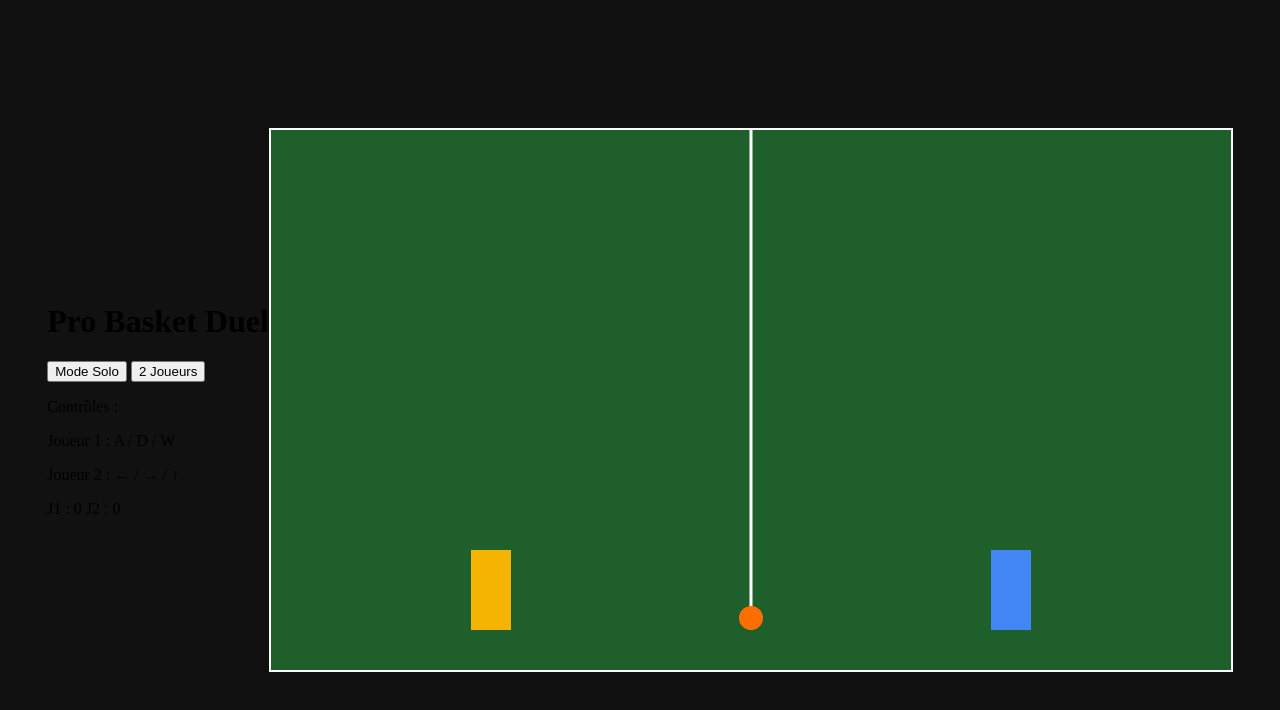
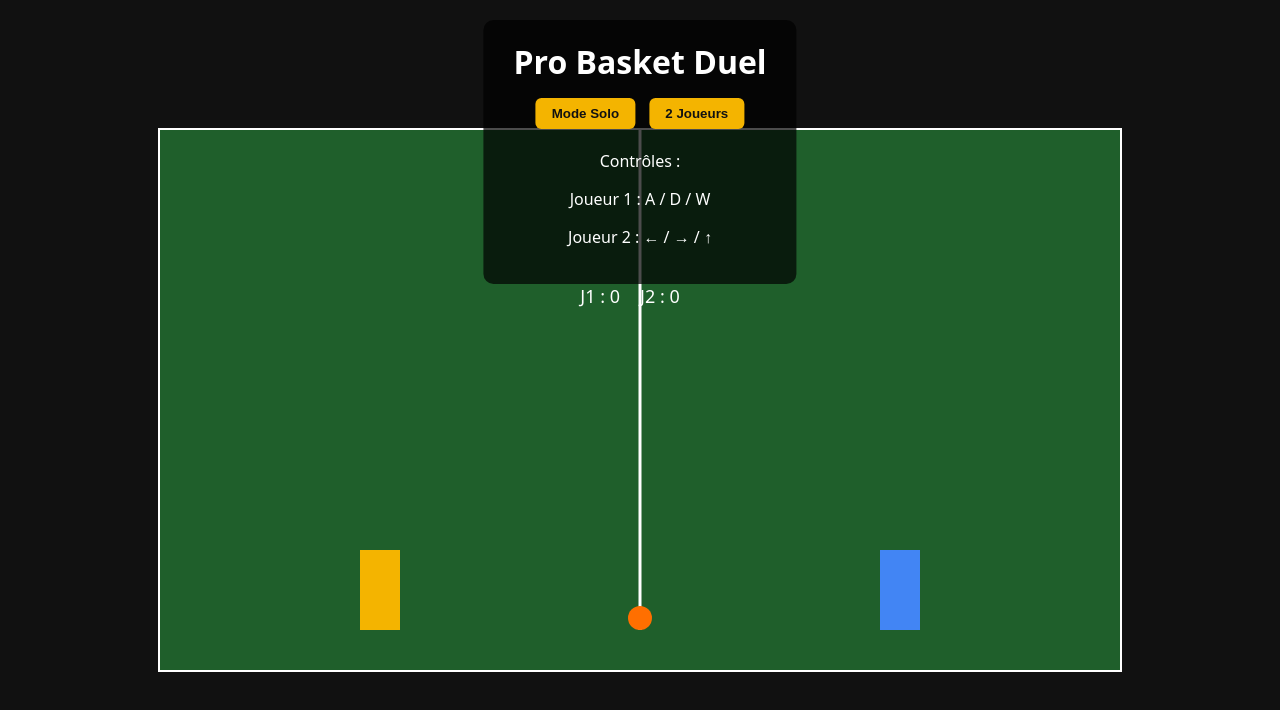
Before and after one commit to Officiel-Core-Nexus/Pro-Basket-Duel, a plain HTML site: page index.html in a window 1280 px wide. Drawn offline with Linux system fonts and the light colour scheme.

Commit message:
Update style.css

```diff
--- a/style.css
+++ b/style.css
@@ -5,9 +5,57 @@ body {
   justify-content: center;
   align-items: center;
   height: 100vh;
+  font-family: system-ui, sans-serif;
+  color: #fff;
+}
+
+#ui {
+  position: absolute;
+  top: 20px;
+  left: 50%;
+  transform: translateX(-50%);
+  text-align: center;
+  z-index: 10;
+}
+
+#title-screen {
+  background: rgba(0, 0, 0, 0.7);
+  padding: 20px 30px;
+  border-radius: 10px;
+}
+
+#title-screen h1 {
+  margin-top: 0;
+  margin-bottom: 10px;
+}
+
+#title-screen button {
+  margin: 5px;
+  padding: 8px 16px;
+  border: none;
+  border-radius: 6px;
+  background: #f4b400;
+  color: #111;
+  font-weight: bold;
+  cursor: pointer;
+}
+
+#title-screen button:hover {
+  background: #ffd54f;
+}
+
+#scoreboard {
+  display: flex;
+  gap: 20px;
+  justify-content: center;
+  font-size: 18px;
+}
+
+.hidden {
+  display: none;
 }
 
 canvas {
   border: 2px solid #fff;
-  background: #1f5f2b; /* Couleur terrain */
+  background: #1f5f2b; /* terrain */
 }
```
